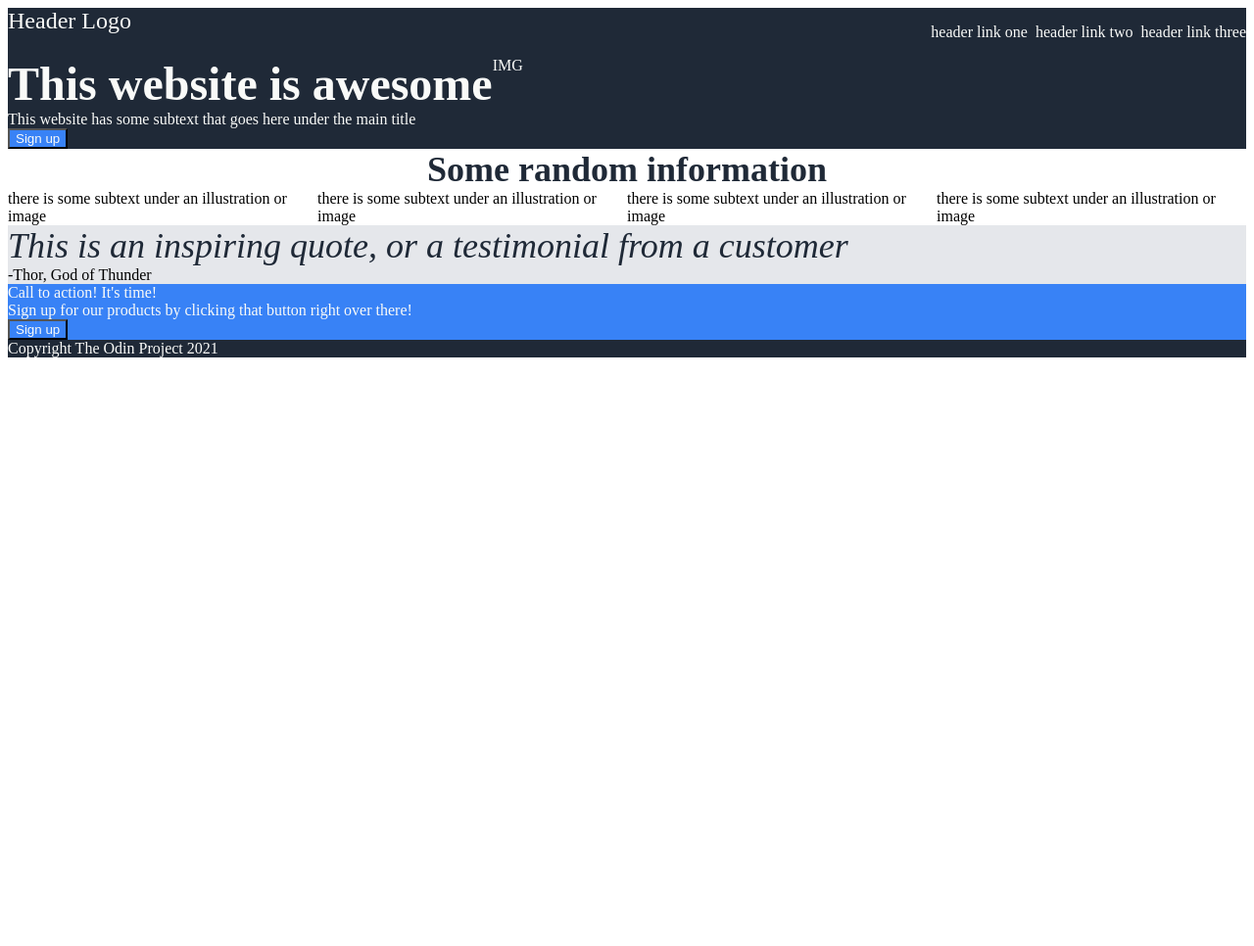
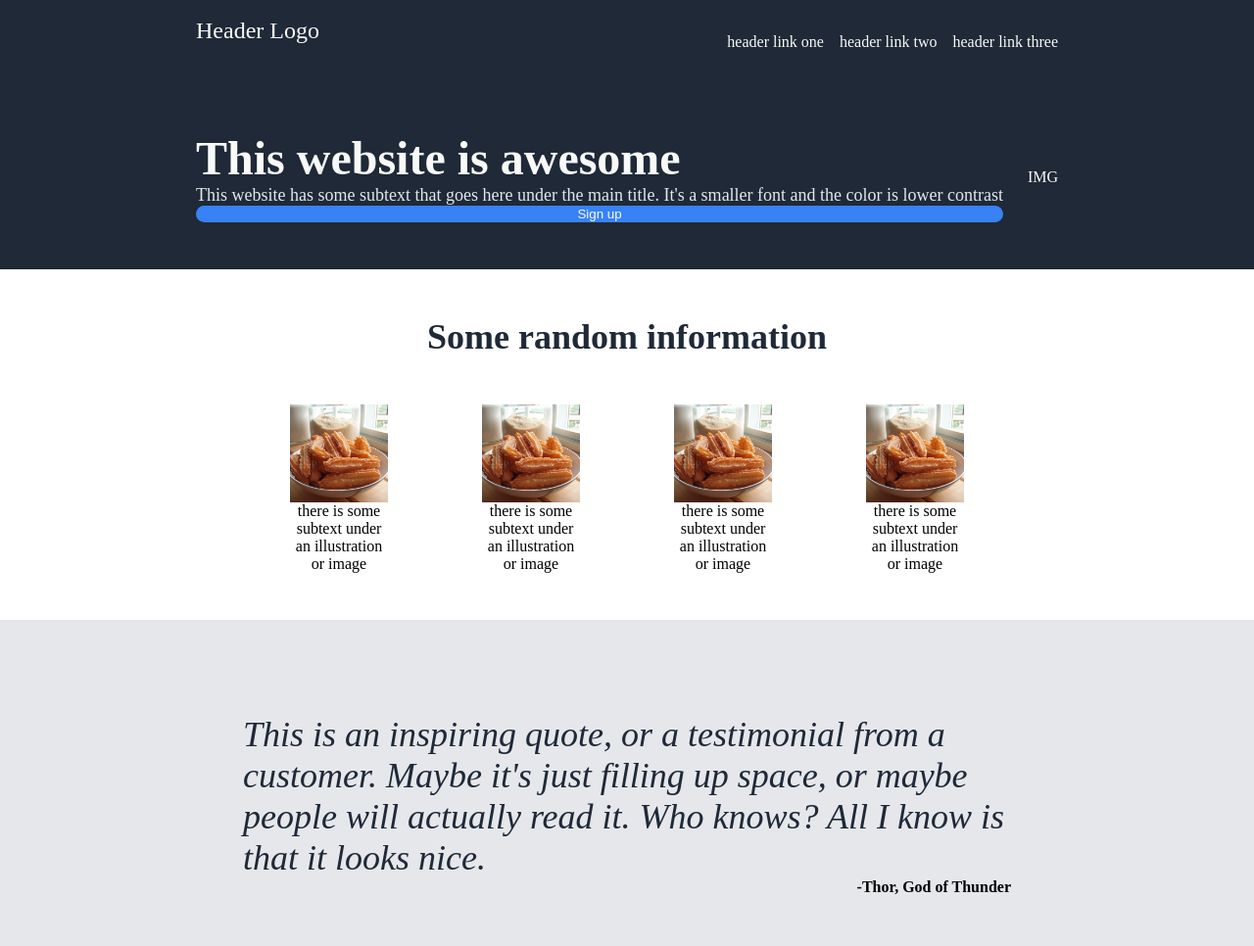
Before and after one commit to leejason28/odin-landing-page, a plain HTML site: page index.html in a window 1280 px wide. Shown: the top 966 px of the page at 98% size. Before the commit the page ends 800 px from the top, so only its background shows below. Drawn offline with Linux system fonts and the light colour scheme.

Commit message:
looks mostly right -> button in hero is stretched

```diff
--- a/index.html
+++ b/index.html
@@ -29,10 +29,10 @@
 
         <!-- everythin should be in a div container 'content' so we can flex-direction: column -->
 
-        <div class="content">
+        <div class="page">
 
             <div class="header">
-                <div class="header logo">Header Logo</div>
+                <div class="logo">Header Logo</div>
                 <ul>
                     <li><a>header link one</a></li>
                     <li><a>header link two</a></li>
@@ -40,70 +40,81 @@
                 </ul>
             </div>
 
+            <div class="content">
                 <div class="hero">
                     <div class="hero-left">
-                    <div class="hero main">
+                        <div class="main">
                             This website is awesome
                         </div>
-                    <div class="hero secondary">
-                        This website has some subtext that goes here under the main title
+                        <div class="secondary">
+                            This website has some subtext that goes here under the main title. It's a smaller font and the color is lower contrast
                         </div>
-                    <button class="hero button">
+                        <button class="button">
                             Sign up
                         </button>
                     </div>
                     <div class="hero-right">
                         IMG
+                        <!--<img src="./img/churros.jpg" class="hero">-->
                     </div>
                 </div>
 
                 <div class="information">
-                <div class="information title">
+                    <div class="title">
                         Some random information
                     </div>
                     <div class="info">
-                    <div class="info">
-                        <img>
+                        <div class="card">
+                            <img src="./img/churros.jpg" class="info">
                             <div>there is some subtext under an illustration or image</div>
                         </div>
-                    <div class="info">
-                        <img>
+                        <div class="card">
+                            <img src="./img/churros.jpg" class="info">
                             <div>there is some subtext under an illustration or image</div>
                         </div>
-                    <div class="info">
-                        <img>
+                        <div class="card">
+                            <img src="./img/churros.jpg" class="info">
                             <div>there is some subtext under an illustration or image</div>
                         </div>
-                    <div class="info">
-                        <img>
+                        <div class="card">
+                            <img src="./img/churros.jpg" class="info">
                             <div>there is some subtext under an illustration or image</div>
                         </div>
                     </div>
                 </div>
 
                 <div class="quote">
-                <div class="quote text">
-                    This is an inspiring quote, or a testimonial from a customer
+                    <div class="container">
+                        <div class="text">
+                            This is an inspiring quote, or a testimonial from a customer. Maybe it's just filling up space, or maybe people will actually read it. Who knows? All I know is that it looks nice.
                         </div>
-                <div class="quote person">
+                        <div class="person">
                             -Thor, God of Thunder
+                        </div>
                     </div>
                 </div>
 
                 <div class="action">
-                <div class="action title">
+                    <div class="container">
+                        <div class="action-left">
+                            <div class="title">
                                 Call to action! It's time!
                             </div>
-                <div class="action text">
+                            <div class="text">
                                 Sign up for our products by clicking that button right over there!
                             </div>
-                <button class="action button">
+                        </div>
+                        <div class="action-right">
+                            <button class="button">
                                 Sign up
                             </button>
                         </div>
+                    </div>
+                </div>
+            </div>
 
             <div class="footer">
-                Copyright The Odin Project 2021
+                Copyright © The Odin Project 2021
             </div>
 
         </div>
--- a/style.css
+++ b/style.css
@@ -5,14 +5,31 @@ body {
 ul {
     list-style-type: none;
     display: flex;
-    gap: 8px;
+    gap: 16px;
 }
 
 a {
     text-decoration: none;
 }
 
-.content {
+img {
+    width: 400px;
+    height: 300px;
+}
+
+img.info {
+    height: 100px;
+    width: 100px;
+}
+
+body {
+
+    padding: 0;
+    margin: 0;
+
+}
+
+.page {
 
     display: flex;
     flex-direction: column;
@@ -28,12 +45,22 @@ a {
     display: flex;
     justify-content: space-between;
 
+    padding: 18px 200px;
+
 }
 
-.header.logo {
+.header .logo {
 
     font-size: 24px;
     color: #F9FAF8;
+
+}
+
+.content {
+
+    flex: 1;
+    display: flex;
+    flex-direction: column;
 
 }
 
@@ -41,12 +68,20 @@ a {
 
     background-color: #1F2937;
     color: #F9FAF8;
+    padding: 48px 200px;
 
     display: flex;
+    justify-content: space-between;
+    align-items: center;
 
 }
 
-.hero.main {
+.hero-left{
+    display: flex;
+    flex-direction: column;
+}
+
+.hero .main {
 
     font-size: 48px;
     font-weight: bolder;
@@ -54,51 +89,107 @@ a {
 
 }
 
-.hero.button {
+.hero .secondary {
+    font-size: 18px;
+    color: #E5E7EB
+}
+
+.hero .button {
     background-color: #3882F6;
+    color: #F9FAF8;
+    border: none;
+    border-radius: 30px;
 }
 
 .information {
 
-
+    padding: 48px 200px;
 
 }
 
-.information.title {
+.information .title {
     font-size: 36px;
     font-weight: bolder;
     color: #1F2937;
     text-align: center;
+    padding-bottom: 48px;
 }
 
 .info {
 
+    text-align: center;
     display: flex;
+    justify-content: space-evenly;
 
+}
+
+.info .card {
+    max-width: 100px;
 }
 
 .quote {
 
     background-color: #E5E7EB;
+    padding: 48px 200px;
 
 }
 
-.quote.text {
+.quote .container {
+    padding: 48px 48px;
+}
+
+.quote .text {
     font-size: 36px;
     font-style: italic;
-    color: #1F2937
+    color: #1F2937;
+    padding-bottom: 0;
+}
+
+.quote .person {
+    padding-top: 0;
+    text-align: right;
+    font-weight: bolder;
 }
 
 .action {
 
+    padding: 48px 200px;
+
+}
+
+.action .container {
+
     background-color: #3882F6;
     color: #F9FAF8;
+    padding: 48px 48px;
+    border-radius: 30px;
 
+
+    display: flex;
+    justify-content: space-evenly;
+    align-items: center;
+
+}
+
+.action .title {
+    font-weight: bold;
+}
+
+.action .button {
+    background-color: #3882F6;
+    color: #F9FAF8;
+    border-color: #F9FAF8;
+    border-radius: 30px;
 }
 
 .footer {
 
     background-color: #1F2937;
     color: #F9FAF8;
+    padding: 18px 200px;
+
+    display: flex;
+    justify-content: center;
+    align-items: center;
 
 }
```
Also changed, not shown: img/churros.jpg (added). Lines whose indentation alone changed are shown as unchanged.
